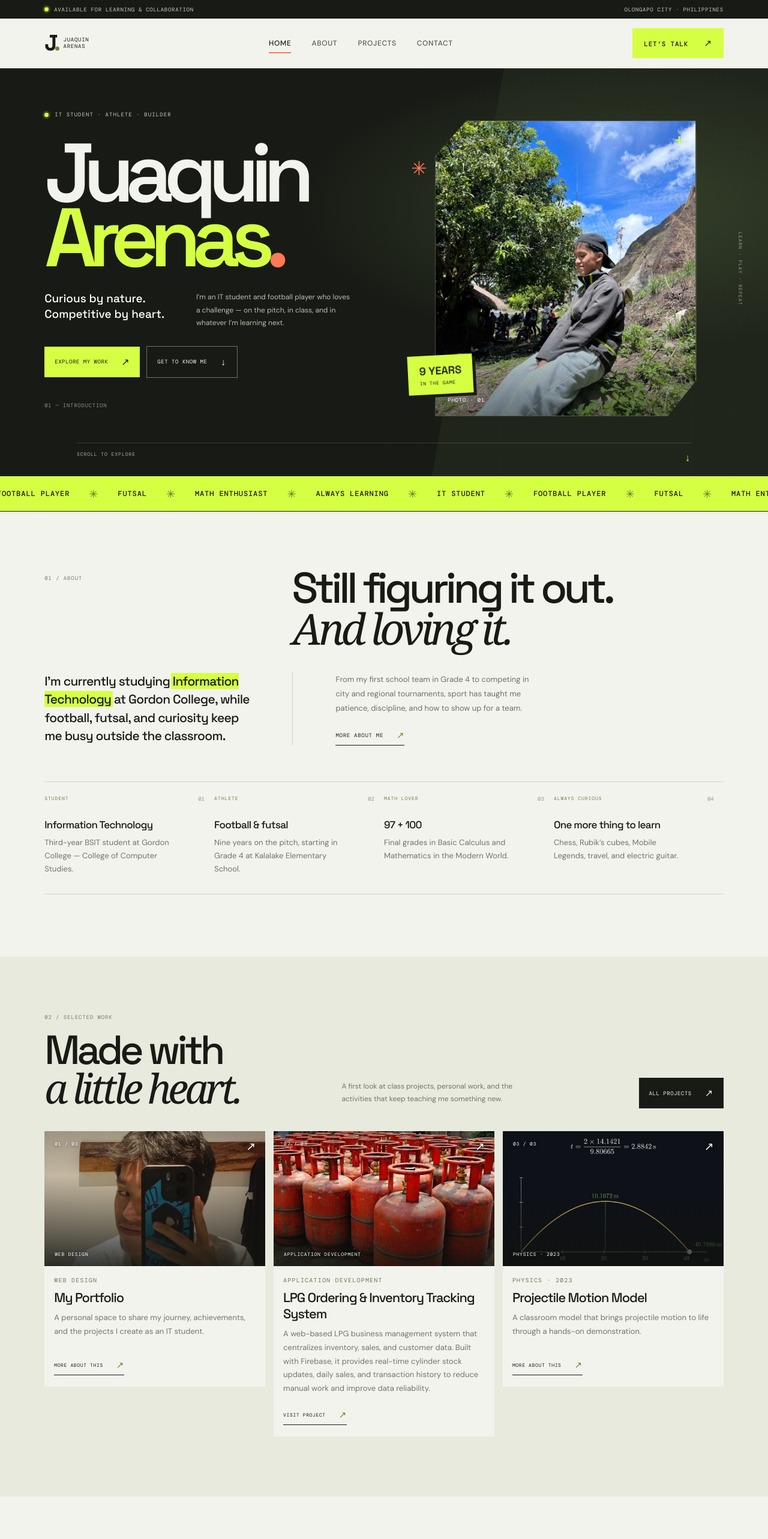
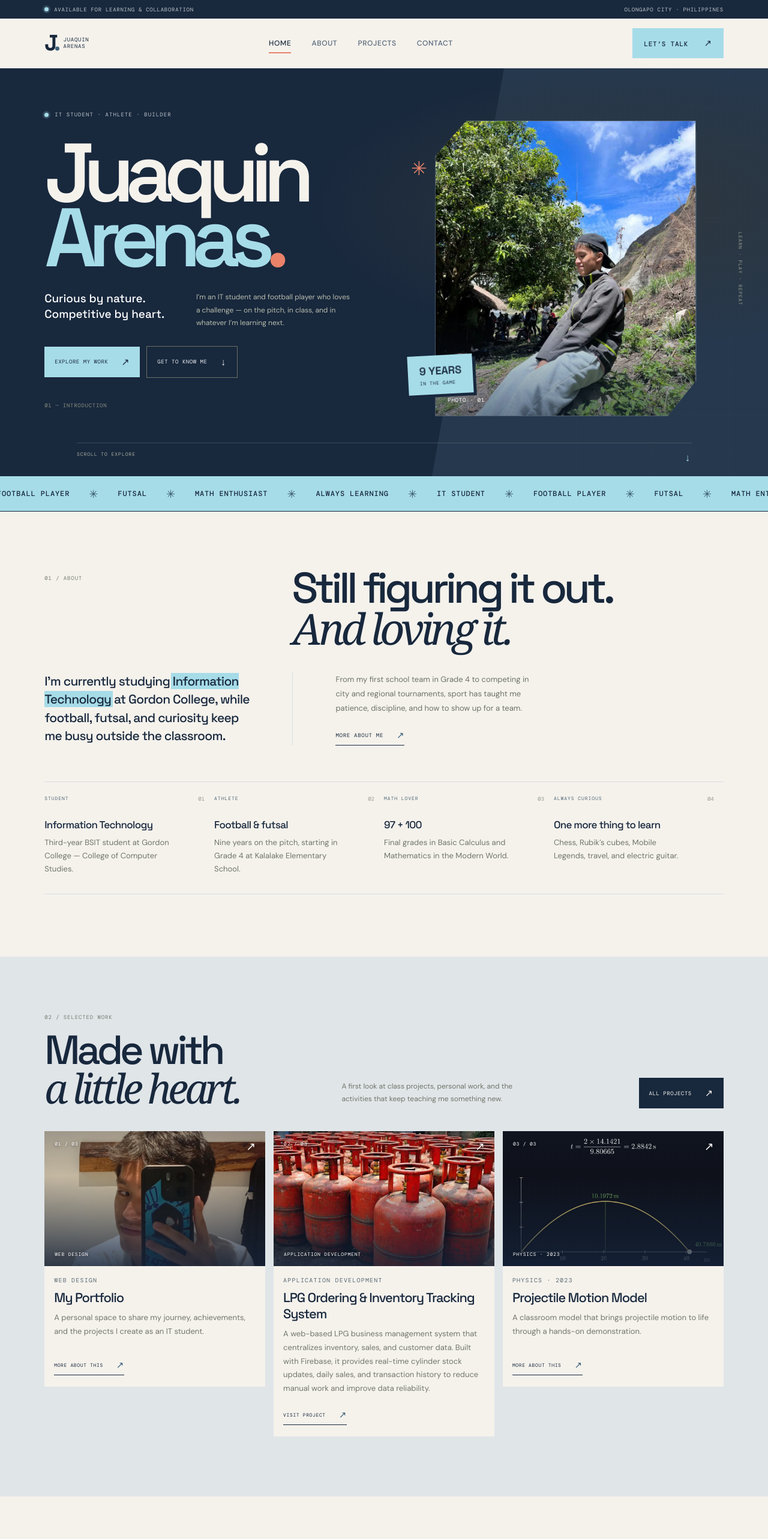
Before and after one commit to juaaqs/arenas-portfolio, a React (Vite) app: page / in a window 1280 px wide. Shown: the top 2566 px of the page at 60% size. Built offline with nearby package versions, Linux system fonts and the light colour scheme.

Commit message:
Refresh portfolio color theme

```diff
--- a/index.html
+++ b/index.html
@@ -3,7 +3,7 @@
   <head>
     <meta charset="UTF-8" />
     <meta name="viewport" content="width=device-width, initial-scale=1.0" />
-    <meta name="theme-color" content="#f5f4ef" />
+    <meta name="theme-color" content="#f5f2ec" />
     <meta name="description" content="Juaquin Arenas — IT student, football and futsal player, and curious builder from Olongapo City, Philippines." />
     <link rel="icon" type="image/svg+xml" href="/favicon.svg" />
     <title>Juaquin Arenas — IT Student &amp; Athlete</title>
--- a/src/App.css
+++ b/src/App.css
@@ -13,7 +13,7 @@
 .topline {
   height: 31px;
   background: var(--ink);
-  color: #c7cabb;
+  color: #bdc3c8;
   display: flex;
   align-items: center;
   justify-content: space-between;
@@ -33,8 +33,8 @@
   height: 7px;
   border-radius: 50%;
   display: inline-block;
-  background: var(--lime);
-  box-shadow: 0 0 0 3px #d5ff4333;
+  background: var(--accent);
+  box-shadow: 0 0 0 3px #a6dce833;
 }
 
 .site-header {
@@ -46,7 +46,7 @@
   background: var(--paper);
   position: relative;
   z-index: 10;
-  border-bottom: 1px solid #daddd1;
+  border-bottom: 1px solid #d3d8db;
 }
 
 .brand {
@@ -61,7 +61,7 @@
 }
 
 .brand-mark span {
-  color: #6d8733;
+  color: #3f627b;
 }
 
 .brand-name {
@@ -76,7 +76,7 @@
   align-items: center;
   font: 500 12px 'DM Sans', sans-serif;
   letter-spacing: .055em;
-  color: #555b50;
+  color: #526376;
   transition: color .2s;
 }
 
@@ -95,7 +95,7 @@
 }
 
 .header-cta {
-  background: var(--lime);
+  background: var(--accent);
   padding: 15px 19px;
   font: 500 11px var(--mono);
   letter-spacing: .07em;
@@ -104,7 +104,7 @@
 
 .header-cta:hover {
   transform: translateY(-2px);
-  background: #c8f12e;
+  background: #8fcddd;
 }
 
 .header-cta span {
@@ -132,7 +132,7 @@
   content: '';
   position: absolute;
   inset: 0;
-  background: radial-gradient(ellipse at 82% 34%,#34402a 0%,transparent 37%),linear-gradient(100deg,transparent 0 60%,#20251b 60%);
+  background: radial-gradient(ellipse at 82% 34%,#2d363d 0%,transparent 37%),linear-gradient(100deg,transparent 0 60%,#26384d 60%);
   z-index: -2;
 }
 
@@ -141,7 +141,7 @@
   inset: 0;
   opacity: .18;
   z-index: -1;
-  background-image: linear-gradient(#f3f3ed12 1px,transparent 1px),linear-gradient(90deg,#f3f3ed12 1px,transparent 1px);
+  background-image: linear-gradient(#eef0f212 1px,transparent 1px),linear-gradient(90deg,#eef0f212 1px,transparent 1px);
   background-size: 64px 64px;
   mask-image: linear-gradient(90deg,transparent 25%,#000 100%);
 }
@@ -161,7 +161,7 @@
 }
 
 .hero-eyebrow {
-  color: #c8cbbb;
+  color: #bdc4c9;
   display: flex;
   align-items: center;
   gap: 10px;
@@ -174,7 +174,7 @@
 }
 
 .hero-copy h1>span {
-  color: var(--lime);
+  color: var(--accent);
 }
 
 .hero-period {
@@ -229,17 +229,17 @@
 }
 
 .button-lime {
-  background: var(--lime);
+  background: var(--accent);
   color: var(--ink);
 }
 
 .button-lime:hover {
-  background: #e4ff84;
+  background: #c2e8ef;
 }
 
 .button-outline {
   border: 1px solid #6b7064;
-  color: #f0f1e9;
+  color: #eaedf0;
 }
 
 .button-outline:hover {
@@ -266,7 +266,7 @@
 .photo-frame {
   position: relative;
   margin: 0;
-  background: #353a30;
+  background: #34465b;
   overflow: hidden;
 }
 
@@ -288,14 +288,14 @@
   height: 493px;
   clip-path: polygon(12% 0,100% 0,100% 88%,89% 100%,0 100%,0 12%);
   border: 1px solid #ffffff25;
-  box-shadow: 18px 18px 0 var(--lime);
+  box-shadow: 18px 18px 0 var(--accent);
 }
 
 .hero-photo::after {
   position: absolute;
   content: '';
   inset: 0;
-  background: linear-gradient(0deg,#10120f8c,transparent 35%);
+  background: linear-gradient(0deg,#1422388c,transparent 35%);
   pointer-events: none;
 }
 
@@ -314,7 +314,7 @@
   z-index: 2;
   right: 18px;
   top: 12px;
-  color: var(--lime);
+  color: var(--accent);
   font: 30px var(--display);
 }
 
@@ -323,7 +323,7 @@
   z-index: 3;
   left: 0;
   bottom: 63px;
-  background: var(--lime);
+  background: var(--accent);
   color: var(--ink);
   padding: 14px 19px;
   display: flex;
@@ -378,7 +378,7 @@
 
 .hero-scroll span:last-child {
   font-size: 17px;
-  color: var(--lime);
+  color: var(--accent);
 }
 
 .marquee {
@@ -386,7 +386,7 @@
   display: flex;
   align-items: center;
   overflow: hidden;
-  background: var(--lime);
+  background: var(--accent);
   color: var(--ink);
   border-bottom: 1px solid var(--ink);
 }
@@ -415,7 +415,7 @@
 .marquee-item i {
   font: 18px var(--display);
   font-style: normal;
-  color: #62752f;
+  color: #39566b;
 }
 
 .section {
@@ -473,9 +473,9 @@
 }
 
 .intro-lede strong {
-  background: var(--lime);
+  background: var(--accent);
   font-weight: 500;
-  box-shadow: 3px 0 var(--lime),-3px 0 var(--lime);
+  box-shadow: 3px 0 var(--accent),-3px 0 var(--accent);
 }
 
 .intro-detail {
@@ -507,7 +507,7 @@
 }
 
 .inline-link span {
-  color: #71882c;
+  color: #39607b;
   font-size: 15px;
 }
 
@@ -535,7 +535,7 @@
 }
 
 .milestone-card:hover {
-  background: #e9eddd;
+  background: #dfe6eb;
 }
 
 .milestone-number {
@@ -548,7 +548,7 @@
 
 .milestone-card .eyebrow {
   font-size: 8px;
-  color: #6e7d48;
+  color: #4f6676;
 }
 
 .milestone-card h3 {
@@ -567,7 +567,7 @@
 
 .work-section {
   padding: 95px 0 100px;
-  background: #e8eade;
+  background: #e0e5e8;
 }
 
 .section-work-head {
@@ -599,7 +599,7 @@
 }
 
 .button-dark:hover {
-  background: #3d4536;
+  background: #383e43;
 }
 
 .work-grid {
@@ -617,7 +617,7 @@
 
 .project-card:hover {
   transform: translateY(-6px);
-  box-shadow: 8px 8px 0 #c5cbaf;
+  box-shadow: 8px 8px 0 #b3bfc7;
 }
 
 .project-art {
@@ -629,21 +629,21 @@
 }
 
 .project-lime {
-  background: #d6ff47;
+  background: #a6dce8;
 }
 
 .project-orange {
-  background: #ff7956;
+  background: #e98269;
 }
 
 .project-blue {
-  background: #9fe0e6;
+  background: #a9c7e8;
 }
 
 .project-art::before,.project-art::after {
   position: absolute;
   content: '';
-  border: 1px solid #181b1530;
+  border: 1px solid #18283d30;
   border-radius: 50%;
   width: 220px;
   height: 220px;
@@ -718,7 +718,7 @@
 
 .project-card-copy .eyebrow {
   font-size: 8px;
-  color: #6f7956;
+  color: #5b6a74;
 }
 
 .project-card h3 {
@@ -795,18 +795,18 @@
 }
 
 .achievement-preview-row>span:last-child {
-  color: #687d31;
+  color: #3c5c72;
 }
 
 .contact-banner {
   position: relative;
-  background: var(--lime);
+  background: var(--accent);
   padding: 84px 10% 92px;
   overflow: hidden;
 }
 
 .contact-banner .eyebrow {
-  color: #586b2b;
+  color: #344f62;
 }
 
 .contact-banner h2 {
@@ -816,7 +816,7 @@
 }
 
 .contact-banner h2 .display-italic {
-  color: #617630;
+  color: #3a576c;
 }
 
 .button-light {
@@ -825,7 +825,7 @@
 }
 
 .button-light:hover {
-  background: #31382a;
+  background: #2c3236;
 }
 
 .contact-banner-star {
@@ -833,7 +833,7 @@
   right: 14%;
   top: 15%;
   font-size: 92px;
-  color: #819e35;
+  color: #44708f;
   animation: spin 25s linear infinite;
 }
 
@@ -869,7 +869,7 @@
 }
 
 .footer-heading>a span {
-  color: var(--lime);
+  color: var(--accent);
 }
 
 .footer-bottom {
@@ -884,7 +884,7 @@
 }
 
 .footer-brand {
-  color: #f4f5ed;
+  color: #eef1f4;
 }
 
 .footer-brand span {
@@ -893,7 +893,7 @@
 }
 
 .footer-bottom>a:last-child {
-  color: var(--lime);
+  color: var(--accent);
 }
 
 .page-title {
@@ -923,7 +923,7 @@
 
 .page-number {
   font: 10px var(--mono);
-  color: var(--lime);
+  color: var(--accent);
   letter-spacing: .1em;
   padding-top: 8px;
 }
@@ -934,7 +934,7 @@
 }
 
 .page-title .eyebrow {
-  color: #c3c9b8;
+  color: #bac2c7;
 }
 
 .page-title h1 {
@@ -944,7 +944,7 @@
 }
 
 .page-title h1 .display-italic {
-  color: var(--lime);
+  color: var(--accent);
 }
 
 .page-title-description {
@@ -971,7 +971,7 @@
   height: 455px;
   width: 100%;
   max-width: 360px;
-  box-shadow: 12px 12px 0 var(--lime);
+  box-shadow: 12px 12px 0 var(--accent);
 }
 
 .about-photo img {
@@ -987,7 +987,7 @@
 }
 
 .about-copy .eyebrow {
-  color: #718336;
+  color: #416178;
 }
 
 .about-copy h2 {
@@ -997,7 +997,7 @@
 }
 
 .about-copy h2 .display-italic {
-  color: #718b35;
+  color: #41657f;
 }
 
 .about-copy>p:not(.eyebrow) {
@@ -1033,7 +1033,7 @@
 }
 
 .numbered-highlights {
-  background: #e8eade;
+  background: #e0e5e8;
   padding: 77px 10% 90px;
 }
 
@@ -1050,7 +1050,7 @@
 }
 
 .numbered-list {
-  border-top: 1px solid #c6cab9;
+  border-top: 1px solid #bbc3c8;
 }
 
 .numbered-row {
@@ -1059,7 +1059,7 @@
   grid-template-columns: 55px 1fr 1fr 20px;
   gap: 16px;
   align-items: center;
-  border-bottom: 1px solid #c6cab9;
+  border-bottom: 1px solid #bbc3c8;
 }
 
 .numbered-row>span:first-child {
@@ -1080,7 +1080,7 @@
 }
 
 .row-arrow {
-  color: #789137;
+  color: #446984;
 }
 
 .skills-section {
@@ -1130,7 +1130,7 @@
 .achievements-section {
   padding-top: 85px;
   padding-bottom: 100px;
-  background: #e8eade;
+  background: #e0e5e8;
 }
 
 .achievements-section .section-heading {
@@ -1142,7 +1142,7 @@
 }
 
 .achievement-list {
-  border-top: 1px solid #c5c9b7;
+  border-top: 1px solid #bac1c6;
 }
 
 .achievement-row {
@@ -1151,7 +1151,7 @@
   grid-template-columns: 42px 62px 1fr 1fr 18px;
   gap: 15px;
   align-items: center;
-  border-bottom: 1px solid #c5c9b7;
+  border-bottom: 1px solid #bac1c6;
   padding: 8px 5px;
 }
 
@@ -1165,8 +1165,8 @@
   display: grid;
   place-content: center;
   text-align: center;
-  background: #d9decd;
-  color: #879071;
+  background: #cfd7dc;
+  color: #75828c;
   font: 16px var(--mono);
 }
 
@@ -1186,7 +1186,7 @@
 }
 
 .achievement-arrow {
-  color: #738b34;
+  color: #40657f;
 }
 
 .projects-page {
@@ -1231,7 +1231,7 @@
 }
 
 .contact-copy>.eyebrow {
-  color: #718638;
+  color: #43647b;
 }
 
 .contact-copy h2 {
@@ -1241,7 +1241,7 @@
 }
 
 .contact-copy h2 .display-italic {
-  color: #748e37;
+  color: #436882;
 }
 
 .contact-copy>p:not(.eyebrow) {
@@ -1277,14 +1277,14 @@
 
 .contact-links i {
   font-style: normal;
-  color: #718638;
+  color: #43647b;
 }
 
 .contact-art {
   min-height: 410px;
   position: relative;
   overflow: hidden;
-  background: var(--lime);
+  background: var(--accent);
   padding: 26px;
   display: flex;
   flex-direction: column;
@@ -1306,7 +1306,7 @@
 .contact-art>p em {
   font: italic 55px/.95 Georgia,serif;
   letter-spacing: -.08em;
-  color: #647f29;
+  color: #355973;
 }
 
 .contact-art>small {
@@ -1318,11 +1318,11 @@
   position: absolute;
   width: 280px;
   height: 280px;
-  border: 1px solid #181b1535;
+  border: 1px solid #18283d35;
   border-radius: 50%;
   right: -125px;
   top: 30px;
-  box-shadow: 0 0 0 24px #181b1508,0 0 0 54px #181b1508;
+  box-shadow: 0 0 0 24px #18283d08,0 0 0 54px #18283d08;
 }
 
 .not-found {
@@ -1338,7 +1338,7 @@
 }
 
 .not-found .display-italic {
-  color: var(--lime);
+  color: var(--accent);
 }
 
 .achievement-cards-grid {
@@ -1361,7 +1361,7 @@
   height: 222px;
   position: relative;
   overflow: hidden;
-  background: #d6ff47;
+  background: #a6dce8;
 }
 
 .achievement-cover img {
@@ -1378,15 +1378,15 @@
 }
 
 .cover-tone-0 {
-  background: #d6ff47;
+  background: #a6dce8;
 }
 
 .cover-tone-1 {
-  background: #ff7956;
+  background: #e98269;
 }
 
 .cover-tone-2 {
-  background: #9fe0e6;
+  background: #a9c7e8;
 }
 
 .cover-tone-3 {
@@ -1405,7 +1405,7 @@
   justify-content: center;
   align-items: center;
   gap: 8px;
-  color: #181b15aa;
+  color: #18283daa;
   font: 8px var(--mono);
   letter-spacing: .12em;
 }
@@ -1415,7 +1415,7 @@
   height: 49px;
   display: grid;
   place-items: center;
-  border: 1px solid #181b1540;
+  border: 1px solid #18283d40;
   border-radius: 50%;
   font: 26px var(--display);
   transition: transform .25s;
@@ -1455,7 +1455,7 @@
 
 .achievement-card-copy .eyebrow {
   font-size: 8px;
-  color: #6f7956;
+  color: #5b6a74;
 }
 
 .achievement-card-copy h3 {
@@ -1624,7 +1624,7 @@
   display: grid;
   place-items: center;
   padding: clamp(12px, 4vw, 48px);
-  background: #10120fe0;
+  background: #142238e0;
   backdrop-filter: blur(5px);
   animation: dialog-fade-in .2s ease both;
 }
@@ -1651,7 +1651,7 @@
   height: 42px;
   place-items: center;
   border: 0;
-  background: var(--lime);
+  background: var(--accent);
   color: var(--ink);
   font: 30px/1 'DM Sans', sans-serif;
   cursor: pointer;
@@ -1660,7 +1660,7 @@
 
 .achievement-dialog-close:hover {
   transform: rotate(90deg);
-  background: #e4ff84;
+  background: #c2e8ef;
 }
 
 .achievement-dialog-photo {
@@ -1681,7 +1681,7 @@
 .achievement-dialog-photo::after {
   position: absolute;
   inset: 45% 0 0;
-  background: linear-gradient(transparent, #10120f8c);
+  background: linear-gradient(transparent, #1422388c);
   content: '';
   pointer-events: none;
 }
@@ -1712,7 +1712,7 @@
 }
 
 .achievement-dialog-content .eyebrow {
-  color: #718638;
+  color: #43647b;
 }
 
 .achievement-dialog-content h2 {
@@ -1731,7 +1731,7 @@
   width: 48px;
   height: 3px;
   margin: 25px 0;
-  background: var(--lime);
+  background: var(--accent);
 }
 
 .achievement-dialog-description {
@@ -1913,7 +1913,7 @@
   .hero-photo {
     width: 100%;
     height: clamp(310px, 105vw, 440px);
-    box-shadow: 12px 12px 0 var(--lime);
+    box-shadow: 12px 12px 0 var(--accent);
   }
 
   .hero-photo-label {
@@ -2078,7 +2078,7 @@
   position: absolute;
   z-index: 1;
   inset: 0;
-  background: linear-gradient(0deg,#10120fd9,transparent 67%,#10120f32);
+  background: linear-gradient(0deg,#142238d9,transparent 67%,#14223832);
 }
 
 .has-project-image .project-art-mark {
@@ -2162,7 +2162,7 @@
 
 .contact-links a:hover {
   padding-left: 8px;
-  color: #617630;
+  color: #3a576c;
 }
 
 @media (max-width: 700px) {
--- a/src/index.css
+++ b/src/index.css
@@ -2,14 +2,14 @@
 @import "tailwindcss";
 
 :root {
-  --ink: #181b15;
-  --paper: #f3f3ed;
-  --soft: #e5e7dc;
-  --muted: #757a70;
-  --line: #ced1c4;
-  --lime: #d5ff43;
-  --orange: #ff7956;
-  --blue: #9fe0e6;
+  --ink: #18283d;
+  --paper: #f5f2ec;
+  --soft: #e8ebef;
+  --muted: #68788c;
+  --line: #d5dce3;
+  --accent: #a6dce8;
+  --orange: #e98269;
+  --blue: #a9c7e8;
   --mono: 'DM Mono', monospace;
   --display: 'Space Grotesk', sans-serif;
 
@@ -56,7 +56,7 @@ button {
 
 ::selection {
   color: var(--ink);
-  background: var(--lime);
+  background: var(--accent);
 }
 
 :focus-visible {
```
Also changed, not shown: public/favicon.svg.
